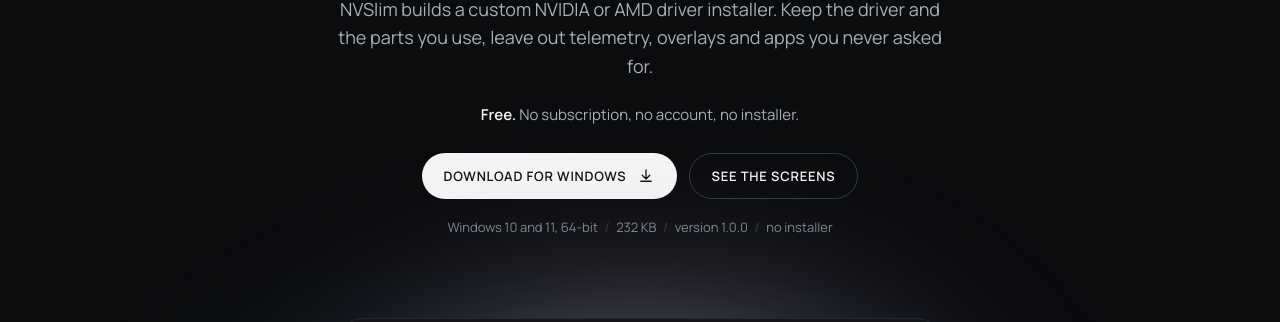
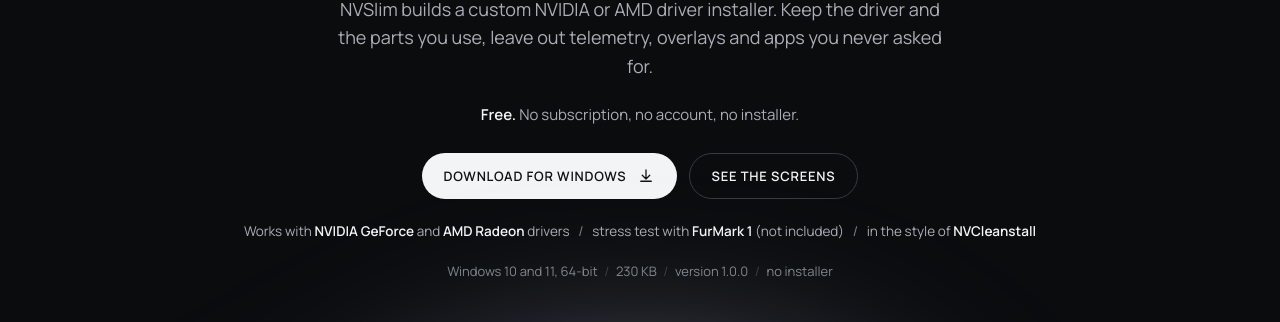
Before and after one commit to OutBlade/nvslim, a plain HTML site: page index.html in a window 1280 px wide. Shown: the part 400-722 px from the top of the page. Drawn offline with Linux system fonts and the light colour scheme.

Commit message:
New icon, works-with line

```diff
--- a/index.html
+++ b/index.html
@@ -45,7 +45,8 @@
         <a class="pill pill-light" href="NVSlim.exe" download>Download for Windows <svg viewBox="0 0 24 24" aria-hidden="true"><path d="M12 4v12m-5-5 5 5 5-5M5 19h14"/></svg></a>
         <a class="pill pill-outline" href="#shots">See the screens</a>
       </div>
-      <p class="fine">Windows 10 and 11, 64-bit <span aria-hidden="true">/</span> <span id="file-size">232 KB</span> <span aria-hidden="true">/</span> version <span id="file-version">1.0.0</span> <span aria-hidden="true">/</span> no installer</p>
+      <p class="works">Works with <strong>NVIDIA GeForce</strong> and <strong>AMD Radeon</strong> drivers <span aria-hidden="true">/</span> stress test with <strong>FurMark 1</strong> (not included) <span aria-hidden="true">/</span> in the style of <strong>NVCleanstall</strong></p>
+      <p class="fine">Windows 10 and 11, 64-bit <span aria-hidden="true">/</span> <span id="file-size">230 KB</span> <span aria-hidden="true">/</span> version <span id="file-version">1.0.0</span> <span aria-hidden="true">/</span> no installer</p>
     </section>
 
     <section class="shots" id="shots" aria-label="Screens of NVSlim">
--- a/nvslim.css
+++ b/nvslim.css
@@ -9,3 +9,6 @@
 .steps{grid-template-columns:repeat(4,minmax(0,1fr))}
 @media (max-width:900px){.steps{grid-template-columns:repeat(2,minmax(0,1fr))}}
 @media (max-width:640px){.shots{padding:0 16px}.shot-tabs{border-radius:16px}.steps{grid-template-columns:1fr}}
+.works{margin:22px auto 0;font-size:13.5px;color:var(--secondary)}
+.works strong{color:var(--ink);font-weight:600}
+.works span{color:var(--muted);margin:0 6px}
```
Also changed, not shown: assets/icon.png, 1 other file.
